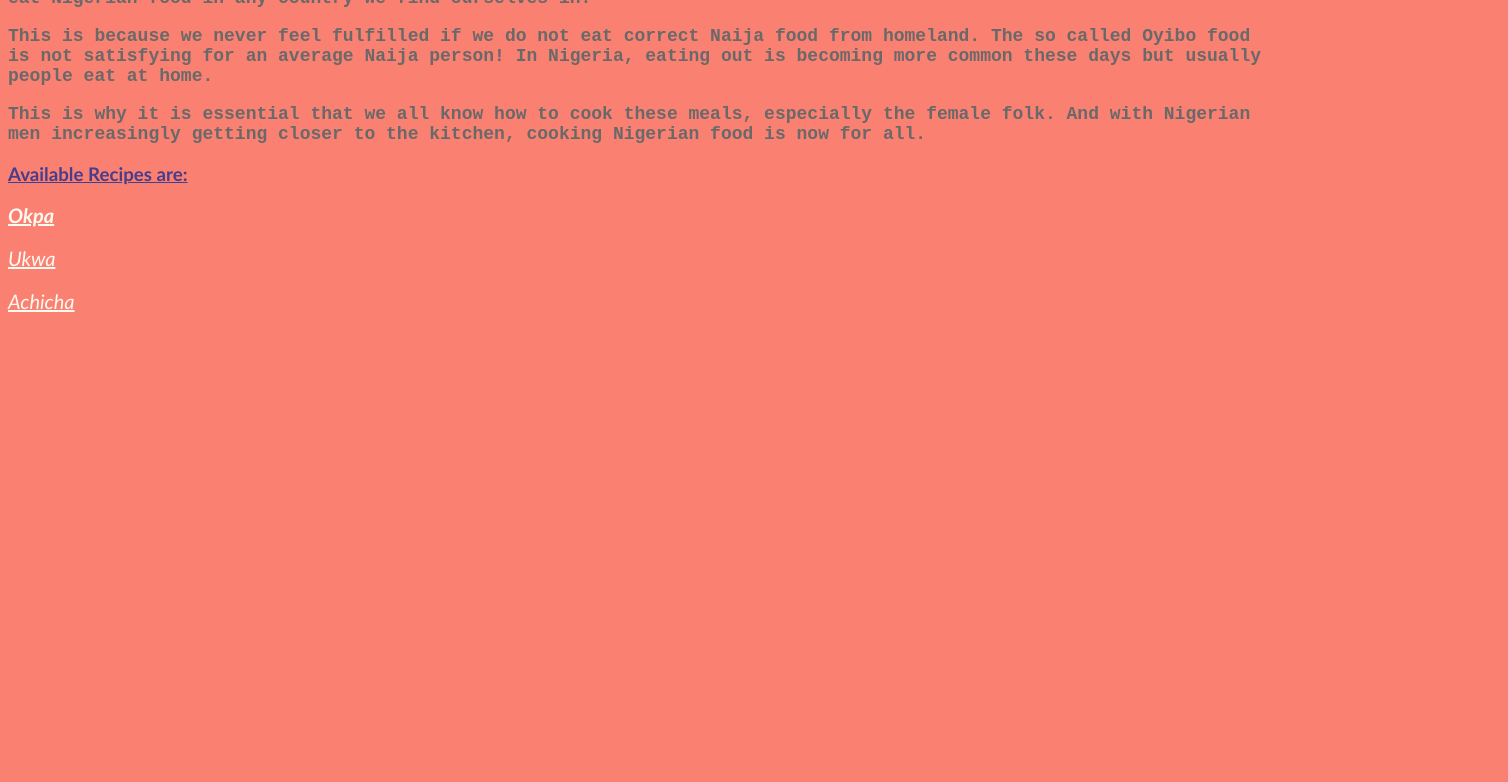
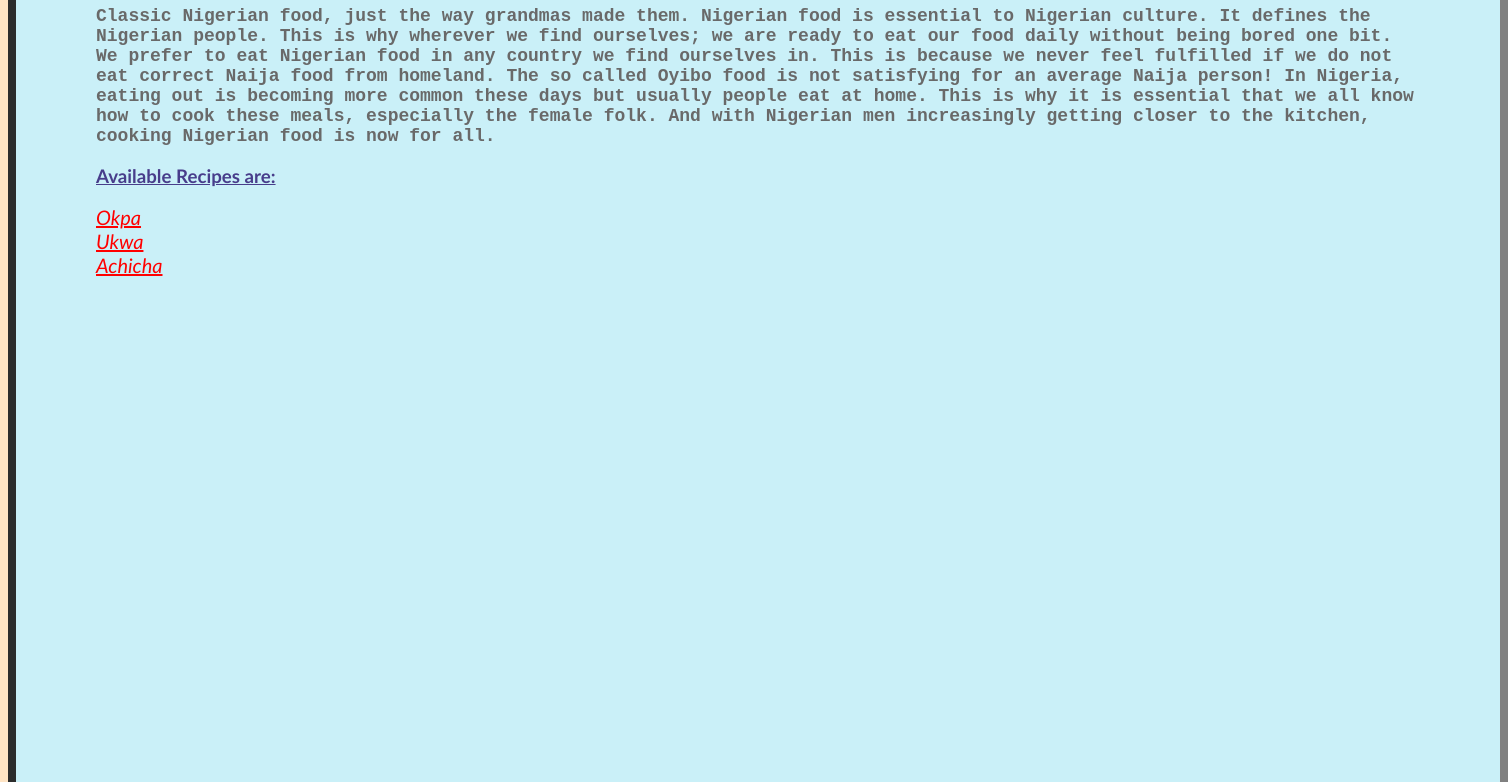
Before and after one commit to Faozio/odin-recipes, a plain HTML site: page index.html in a window 1280 px wide. Shown: the part 176-958 px from the top of the page, 1508 px wide, since content can reach past the window. Before the commit the page ends 800 px from the top, so only its background shows below. Drawn offline with Linux system fonts and the light colour scheme.

Commit message:
Added more CSS styles

```diff
--- a/index.html
+++ b/index.html
@@ -6,16 +6,18 @@
     <link rel="stylesheet" href="styles.css">
 </head>
 <body>
-    <h1 class="heading one">Odin Recipes</h1>
-    <p>Classic Nigerian food, just the way grandmas made them. Nigerian food is essential to Nigerian culture. It defines the Nigerian people.</p>
-    <p>This is why wherever we find ourselves; we are ready to eat our food daily without being bored one bit. We prefer to eat Nigerian food in any country we find ourselves in.</p>
-    <p>This is because we never feel fulfilled if we do not eat correct Naija food from homeland. The so called Oyibo food is not satisfying for an average Naija person! In Nigeria, eating out is becoming more common these days but usually people eat at home.</p>
-    <p>This is why it is essential that we all know how to cook these meals, especially the female folk. And with Nigerian men increasingly getting closer to the kitchen, cooking Nigerian food is now for all.</p>
-    <h3 class="heading two">Available Recipes are:</h3>
-    <em>
-        <p><a href="recipes/okpa.html">Okpa</a></p>
-        <p></p><a href="recipes/ukwa.html">Ukwa</a></p>
-        <p></p><a href="recipes/achicha.html">Achicha</a></p>
-    </em>
+    <div class="card" id="height">
+        <h1 class="heading one">Odin Recipes</h1>
+        <p>Classic Nigerian food, just the way grandmas made them. Nigerian food is essential to Nigerian culture. It defines the Nigerian people.
+        This is why wherever we find ourselves; we are ready to eat our food daily without being bored one bit. We prefer to eat Nigerian food in any country we find ourselves in.
+        This is because we never feel fulfilled if we do not eat correct Naija food from homeland. The so called Oyibo food is not satisfying for an average Naija person! In Nigeria, eating out is becoming more common these days but usually people eat at home.
+        This is why it is essential that we all know how to cook these meals, especially the female folk. And with Nigerian men increasingly getting closer to the kitchen, cooking Nigerian food is now for all.</p>
+        <h3 class="heading two">Available Recipes are:</h3>
+        <em>
+            <a href="recipes/okpa.html">Okpa</a>
+            <a href="recipes/ukwa.html">Ukwa</a>
+            <a href="recipes/achicha.html">Achicha</a>
+        </em>
+    </div>
 </body>
 </html>
--- a/styles.css
+++ b/styles.css
@@ -1,7 +1,21 @@
-body {
-    background-color: salmon;
+.card {
+    background-color: #caf0f8;
     color: dimgrey;
     font-family: Impact, Haettenschweiler, 'Arial Narrow Bold', sans-serif;
+    padding: 80px;
+    border: 8px inset grey;
+    margin-left: auto;
+    margin-right: auto;
+    box-sizing: border-box;
+    width: 1500px;
+    height: auto;
+    border-radius: 5%;
+}
+#height {
+    height: 1000px;
+}
+body {
+    background-color: bisque;
 }
 p {
     font-size: large;
@@ -14,9 +28,10 @@ ul, ol {
     font-weight: bold;
 }
 a {
-    color: floralwhite;
+    color: red;
     font-family: 'Gill Sans', 'Gill Sans MT', Calibri, 'Trebuchet MS', sans-serif;
     font-size: 20px;
+    display: block;
 }
 .heading.one {
     text-align: center;
```
Also changed, not shown: recipes/achicha.html (+2 -1 lines), recipes/okpa.html (+2 -18 lines), recipes/ukwa.html (+2 -1 lines).
